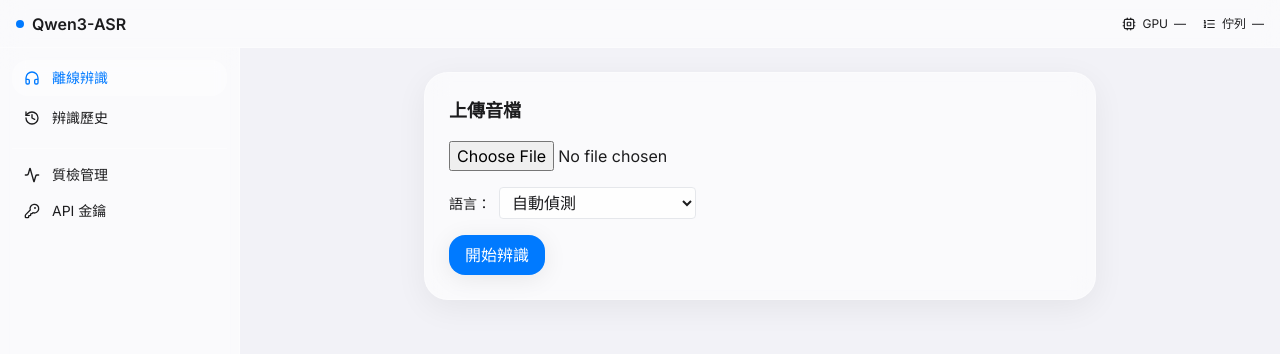
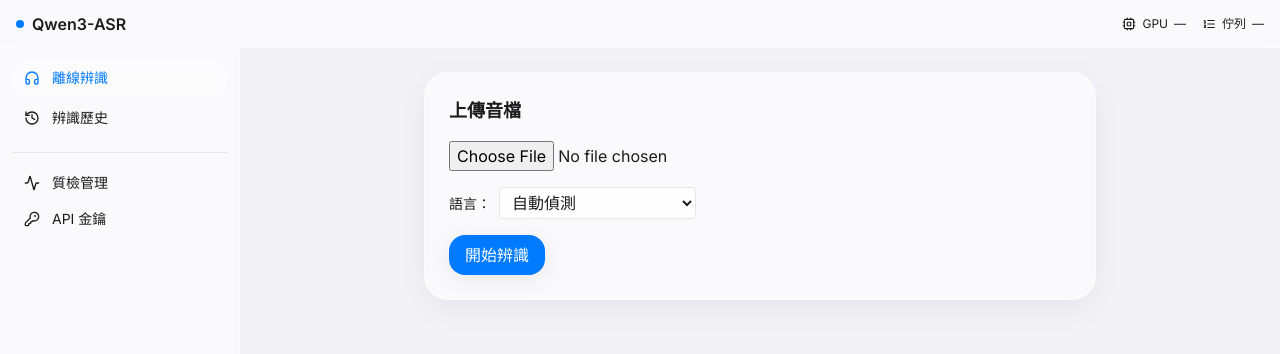
Before and after one commit to cobainatwork/Qwen_ASR, a Next.js app in the folder frontend/: page / in a window 1280 px wide. Shown: the top 354 px of the page. Built offline with nearby package versions, Linux system fonts and the light colour scheme.

Commit message:
fix(frontend): make Sidebar section separators visible on light glass
border-white/40 on bg-glass-50 was effectively invisible. Switch to
border-foreground/15 and add a top border above the Fine-tune block
(previously only the tail group had one) so all three nav sections
have a clear divider.

```diff
--- a/frontend/components/layout/Sidebar.tsx
+++ b/frontend/components/layout/Sidebar.tsx
@@ -69,7 +69,7 @@
         ))}
 
         {isVendor && (
-          <div className="mt-2">
+          <div className="mt-3 pt-3 border-t border-foreground/15">
             <div className="flex items-center gap-2 px-3 py-1.5 text-xs uppercase tracking-wide text-foreground/50">
               <Wrench className="w-3 h-3" />
               <span>Fine-tune</span>
@@ -80,7 +80,7 @@
           </div>
         )}
 
-        <div className="mt-2 pt-2 border-t border-white/40">
+        <div className="mt-3 pt-3 border-t border-foreground/15">
           {TAIL.map((item) => (
             <NavLink key={item.href} item={item} active={isActive(item.href)} />
           ))}
```
